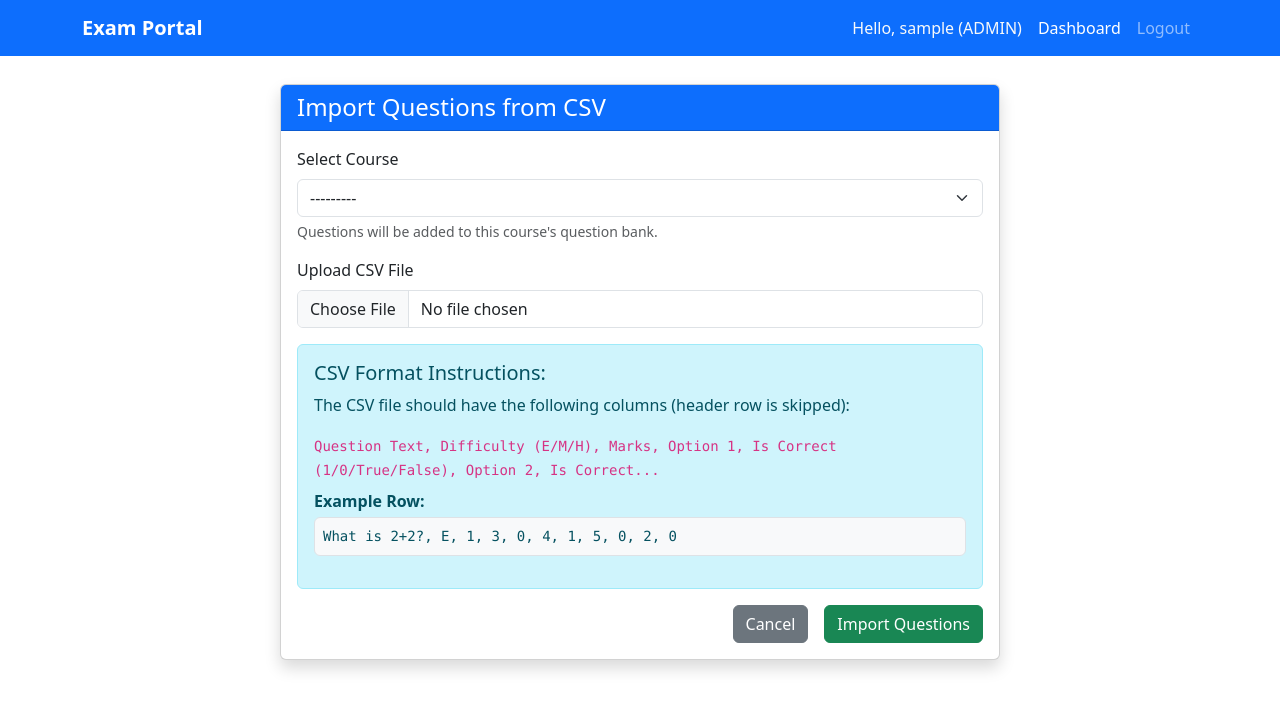
After one commit to asterisk-ragavan/exam-system, a Django app: page /api/exams/import-questions/ in a window 1280 px wide. The commit adds this page. Shown: the top 710 px of the page. Run offline with Django 5.2, Linux system fonts and the light colour scheme; the visitor is signed in with stand-in values (Sample User, id 1); data that the repository does not hold is empty.

Commit message:
Implemented CSV Import for Questions (Phase 2) and fixed URL naming inconsistencies

```diff
--- a/college_exam_system/views.py
+++ b/college_exam_system/views.py
@@ -3,7 +3,7 @@ from django.shortcuts import redirect, render
 def index(request):
     if request.user.is_authenticated:
         if request.user.role == 'TEACHER' or request.user.role == 'ADMIN':
-            return redirect('teacher-dashboard')
+            return redirect('teacher_dashboard')
         elif request.user.role == 'STUDENT':
-            return redirect('student-dashboard')
+            return redirect('student_dashboard')
     return redirect('/admin/login/')
--- /dev/null
+++ b/exams/forms.py
@@ -0,0 +1,14 @@
+from django import forms
+from academics.models import Course
+
+class QuestionImportForm(forms.Form):
+    course = forms.ModelChoiceField(
+        queryset=Course.objects.all(),
+        label="Select Course",
+        widget=forms.Select(attrs={'class': 'form-select'})
+    )
+    csv_file = forms.FileField(
+        label="Upload CSV File",
+        help_text="Format: Question Text, Difficulty (E/M/H), Marks, Option1, IsCorrect1, Option2, IsCorrect2, ...",
+        widget=forms.FileInput(attrs={'class': 'form-control'})
+    )
--- a/exams/templates/exams/exam_error.html
+++ b/exams/templates/exams/exam_error.html
@@ -9,7 +9,7 @@
         <p>{{ message }}</p>
         <hr>
         <p class="mb-0">
-            <a href="{% url 'student-dashboard' %}" class="btn btn-primary">Back to Dashboard</a>
+            <a href="{% url 'student_dashboard' %}" class="btn btn-primary">Back to Dashboard</a>
         </p>
     </div>
 </div>
--- a/exams/templates/exams/exam_live_status.html
+++ b/exams/templates/exams/exam_live_status.html
@@ -11,7 +11,7 @@
     </div>
     <div>
         <button class="btn btn-outline-primary" onclick="location.reload()">Refresh Data</button>
-        <a href="{% url 'teacher-dashboard' %}" class="btn btn-secondary">Back</a>
+        <a href="{% url 'teacher_dashboard' %}" class="btn btn-secondary">Back</a>
     </div>
 </div>
 
--- /dev/null
+++ b/exams/templates/exams/import_questions.html
@@ -0,0 +1,61 @@
+{% extends 'base.html' %}
+
+{% block title %}Import Questions{% endblock %}
+
+{% block content %}
+<div class="container mt-4">
+    <div class="row justify-content-center">
+        <div class="col-md-8">
+            <div class="card shadow">
+                <div class="card-header bg-primary text-white">
+                    <h4 class="mb-0">Import Questions from CSV</h4>
+                </div>
+                <div class="card-body">
+                    {% if messages %}
+                        {% for message in messages %}
+                            <div class="alert alert-{{ message.tags }} alert-dismissible fade show" role="alert">
+                                {{ message }}
+                                <button type="button" class="btn-close" data-bs-dismiss="alert" aria-label="Close"></button>
+                            </div>
+                        {% endfor %}
+                    {% endif %}
+
+                    <form method="post" enctype="multipart/form-data">
+                        {% csrf_token %}
+
+                        <div class="mb-3">
+                            <label for="{{ form.course.id_for_label }}" class="form-label">Select Course</label>
+                            {{ form.course }}
+                            {% if form.course.errors %}
+                                <div class="text-danger">{{ form.course.errors }}</div>
+                            {% endif %}
+                            <div class="form-text">Questions will be added to this course's question bank.</div>
+                        </div>
+
+                        <div class="mb-3">
+                            <label for="{{ form.csv_file.id_for_label }}" class="form-label">Upload CSV File</label>
+                            {{ form.csv_file }}
+                            {% if form.csv_file.errors %}
+                                <div class="text-danger">{{ form.csv_file.errors }}</div>
+                            {% endif %}
+                        </div>
+
+                        <div class="alert alert-info">
+                            <h5><i class="bi bi-info-circle"></i> CSV Format Instructions:</h5>
+                            <p>The CSV file should have the following columns (header row is skipped):</p>
+                            <code>Question Text, Difficulty (E/M/H), Marks, Option 1, Is Correct (1/0/True/False), Option 2, Is Correct...</code>
+                            <p class="mt-2 mb-0"><strong>Example Row:</strong></p>
+                            <pre class="bg-light p-2 border rounded mt-1">What is 2+2?, E, 1, 3, 0, 4, 1, 5, 0, 2, 0</pre>
+                        </div>
+
+                        <div class="d-grid gap-2 d-md-flex justify-content-md-end">
+                            <a href="{% url 'teacher_dashboard' %}" class="btn btn-secondary me-md-2">Cancel</a>
+                            <button type="submit" class="btn btn-success">Import Questions</button>
+                        </div>
+                    </form>
+                </div>
+            </div>
+        </div>
+    </div>
+</div>
+{% endblock %}
--- a/exams/templates/exams/take_exam.html
+++ b/exams/templates/exams/take_exam.html
@@ -353,7 +353,7 @@
                 if (auto) alert("Time is up! Your exam has been auto-submitted.");
                 else alert("Exam submitted successfully!");
 
-                window.location.href = "{% url 'student-dashboard' %}";
+                window.location.href = "{% url 'student_dashboard' %}";
             } catch (e) {
                 alert("Submission failed. Please check your connection.");
             }
--- a/exams/templates/exams/teacher_dashboard.html
+++ b/exams/templates/exams/teacher_dashboard.html
@@ -11,6 +11,7 @@
     <div class="col-md-4 text-end">
         <a href="/admin/exams/exam/add/" class="btn btn-success">+ Create New Exam</a>
         <a href="/admin/exams/question/add/" class="btn btn-outline-primary">+ Add Question</a>
+        <a href="{% url 'import_questions' %}" class="btn btn-outline-info" title="Import Questions from CSV"><i class="bi bi-upload"></i> Import CSV</a>
     </div>
 </div>
 
@@ -47,7 +48,7 @@
                         {% endif %}
                     </td>
                     <td>
-                        <a href="{% url 'exam-live-status' exam.id %}" class="btn btn-sm btn-primary">
+                        <a href="{% url 'exam_live_status' exam.id %}" class="btn btn-sm btn-primary">
                             Live Monitor
                         </a>
                         <a href="/admin/exams/exam/{{ exam.id }}/change/" class="btn btn-sm btn-outline-secondary">
--- a/exams/urls.py
+++ b/exams/urls.py
@@ -1,15 +1,17 @@
 from django.urls import path
 from .views import (
     ActiveExamsView, StartExamView, SubmitAnswerView, SubmitExamView,
-    teacher_dashboard, exam_live_status, student_dashboard, take_exam_view
+    teacher_dashboard, exam_live_status, student_dashboard, take_exam_view,
+    import_questions
 )
 
 urlpatterns = [
     # Template Views
-    path('dashboard/', teacher_dashboard, name='teacher-dashboard'),
-    path('live/<int:exam_id>/', exam_live_status, name='exam-live-status'),
-    path('student/dashboard/', student_dashboard, name='student-dashboard'),
-    path('take/<int:exam_id>/', take_exam_view, name='take-exam'),
+    path('dashboard/', teacher_dashboard, name='teacher_dashboard'),
+    path('import-questions/', import_questions, name='import_questions'),
+    path('live/<int:exam_id>/', exam_live_status, name='exam_live_status'),
+    path('student/dashboard/', student_dashboard, name='student_dashboard'),
+    path('take/<int:exam_id>/', take_exam_view, name='take_exam'),
 
     # API Views
     path('active/', ActiveExamsView.as_view(), name='active-exams'),
--- a/exams/views.py
+++ b/exams/views.py
@@ -1,10 +1,15 @@
 from rest_framework import viewsets, permissions, status, views
 from rest_framework.response import Response
 from django.utils import timezone
-from django.shortcuts import get_object_or_404, render
+from django.shortcuts import get_object_or_404, render, redirect
 from django.contrib.auth.decorators import login_required, user_passes_test
-from .models import Exam, ExamStudent, Question, StudentAnswer
+from django.contrib import messages
+from django.db import transaction
+import csv
+import io
+from .models import Exam, ExamStudent, Question, QuestionOption, StudentAnswer
 from .serializers import ExamSerializer, QuestionSerializer, StudentAnswerSerializer
+from .forms import QuestionImportForm
 
 # --- Template Views (Teacher Dashboard) ---
 
@@ -33,6 +38,86 @@ def exam_live_status(request, exam_id):
         'not_started_count': attempts.filter(status=ExamStudent.Status.NOT_STARTED).count(),
     }
     return render(request, 'exams/exam_live_status.html', context)
+
+@login_required
+@user_passes_test(is_teacher_or_admin)
+def import_questions(request):
+    if request.method == 'POST':
+        form = QuestionImportForm(request.POST, request.FILES)
+        if form.is_valid():
+            course = form.cleaned_data['course']
+            csv_file = request.FILES['csv_file']
+
+            if not csv_file.name.endswith('.csv'):
+                messages.error(request, 'Please upload a CSV file.')
+                return render(request, 'exams/import_questions.html', {'form': form})
+
+            try:
+                decoded_file = csv_file.read().decode('utf-8-sig') # utf-8-sig handles BOM from Excel
+                io_string = io.StringIO(decoded_file)
+                reader = csv.reader(io_string)
+
+                # Skip header
+                next(reader, None)
+
+                questions_created = 0
+
+                with transaction.atomic():
+                    for row in reader:
+                        if len(row) < 3:
+                            continue
+
+                        text = row[0].strip()
+                        if not text:
+                            continue
+
+                        difficulty_raw = row[1].strip().upper()
+                        difficulty_map = {'E': 'E', 'M': 'M', 'H': 'H', 'EASY': 'E', 'MEDIUM': 'M', 'HARD': 'H'}
+                        difficulty = difficulty_map.get(difficulty_raw, 'M')
+
+                        try:
+                            marks = int(row[2].strip())
+                        except ValueError:
+                            marks = 1
+
+                        question = Question.objects.create(
+                            course=course,
+                            text=text,
+                            difficulty=difficulty,
+                            marks=marks,
+                            question_type=Question.Type.MCQ,
+                            created_by=request.user
+                        )
+
+                        # Options start from index 3
+                        # Format: Option1, IsCorrect1, Option2, IsCorrect2...
+                        for i in range(3, len(row), 2):
+                            if i + 1 < len(row):
+                                opt_text = row[i].strip()
+                                if not opt_text:
+                                    continue
+
+                                is_correct_raw = row[i+1].strip().lower()
+                                is_correct = is_correct_raw in ['true', '1', 'yes', 't', 'correct']
+
+                                QuestionOption.objects.create(
+                                    question=question,
+                                    text=opt_text,
+                                    is_correct=is_correct
+                                )
+
+                        questions_created += 1
+
+                messages.success(request, f'Successfully imported {questions_created} questions.')
+                return redirect('teacher_dashboard')
+
+            except Exception as e:
+                messages.error(request, f'Error processing file: {str(e)}')
+
+    else:
+        form = QuestionImportForm()
+
+    return render(request, 'exams/import_questions.html', {'form': form})
 
 # --- Student Template Views ---
 
--- a/templates/base.html
+++ b/templates/base.html
@@ -27,7 +27,7 @@
                         </li>
                         {% if user.role == 'TEACHER' or user.role == 'ADMIN' %}
                             <li class="nav-item">
-                                <a class="nav-link active" href="{% url 'teacher-dashboard' %}">Dashboard</a>
+                                <a class="nav-link active" href="{% url 'teacher_dashboard' %}">Dashboard</a>
                             </li>
                         {% endif %}
                         <li class="nav-item">
```
Also changed, not shown: exams/tests.py (+28 -219 lines).
